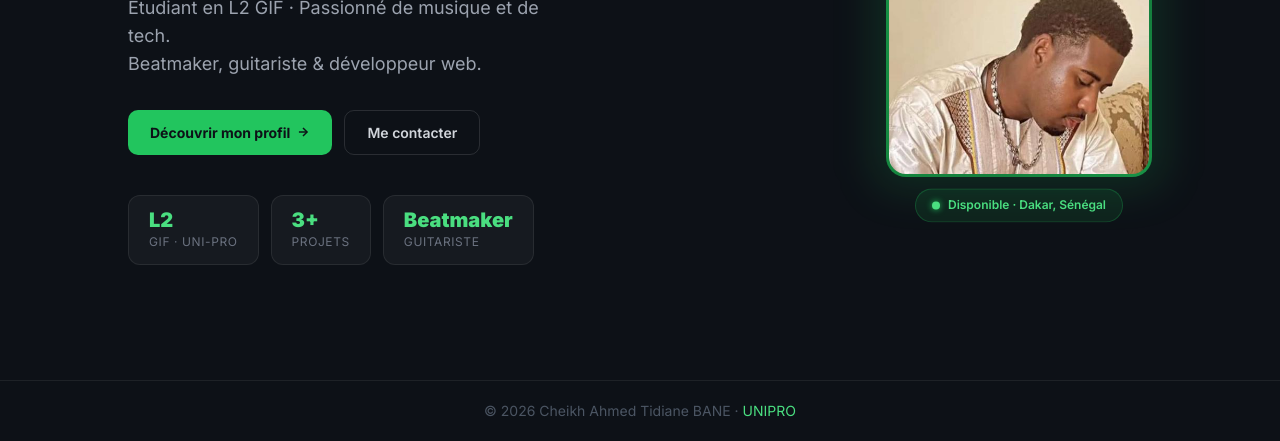
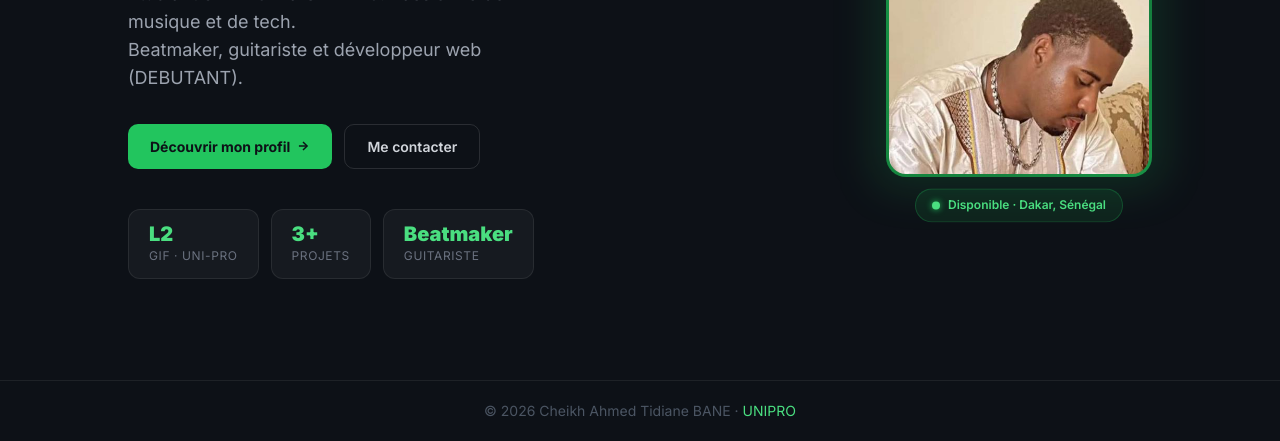
Before and after one commit to cheikhbane09-maker/portfolio-clean, a website: page index.html in a window 1280 px wide. Shown: the part 359-800 px from the top of the page. Drawn offline with nearby package versions, Linux system fonts and the light colour scheme.

Commit message:
Ajout du fichier a Propos

```diff
--- a/index.html
+++ b/index.html
@@ -231,8 +231,9 @@
           </h1>
 
           <p class="fade-up delay-3 text-gray-400 text-base md:text-lg mb-8 max-w-md mx-auto md:mx-0 leading-relaxed">
-            Étudiant en L2 GIF · Passionné de musique et de tech.<br>
-            Beatmaker, guitariste &amp; développeur web.
+            Étudiant en L2 GIF à UNI-PRO.
+            Passionné de musique et de tech.<br>
+            Beatmaker, guitariste et développeur web (DEBUTANT).
           </p>
 
           <div class="fade-up delay-4 flex flex-wrap gap-3 justify-center md:justify-start mb-10">
```
Also changed, not shown: Apropos.html (added).
